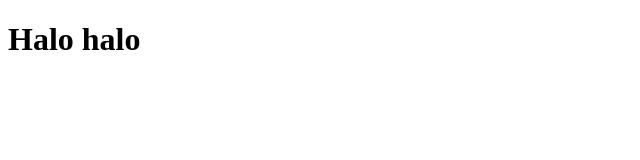
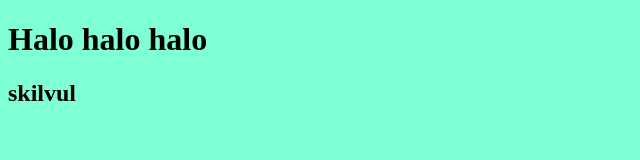
Before and after one commit to chrysillala/demo-km4, a plain HTML site: page index.html in a window 1280 px wide. Shown: the whole page, without its empty margins (0-640 px from the left). Drawn offline with Linux system fonts and the light colour scheme.

Commit message:
update index and add style.css

```diff
--- a/index.html
+++ b/index.html
@@ -6,10 +6,12 @@
   <meta http-equiv="X-UA-Compatible" content="IE=edge">
   <meta name="viewport" content="width=device-width, initial-scale=1.0">
   <title>My Document</title>
+  <link rel="stylesheet" href="style.css">
 </head>
 
 <body>
-  <h1>Halo halo</h1>
+  <h1>Halo halo halo</h1>
+  <h2>skilvul</h2>
 </body>
 
 </html>
--- /dev/null
+++ b/style.css
@@ -0,0 +1,3 @@
+body {
+  background-color: aquamarine;
+}
```
